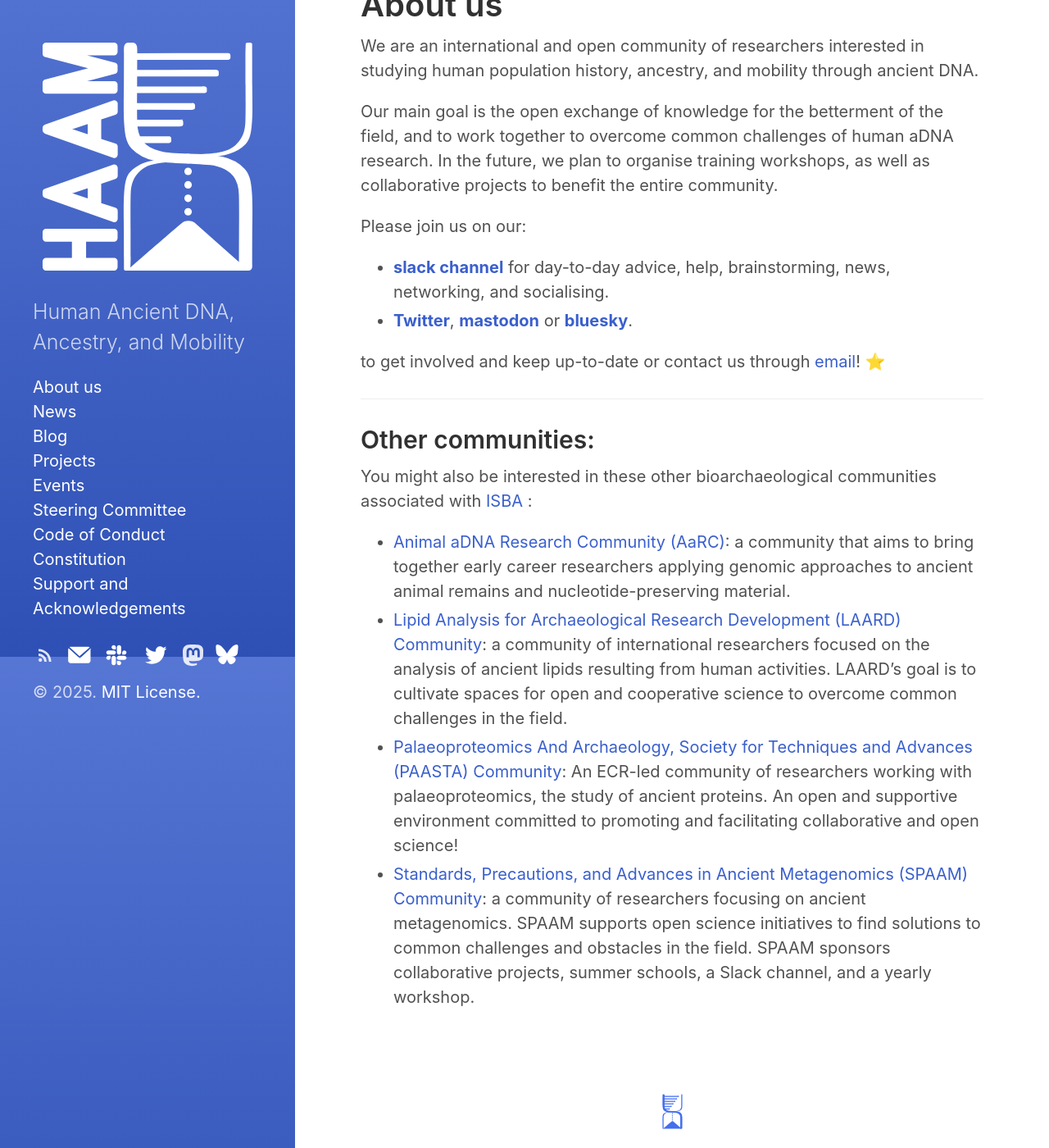
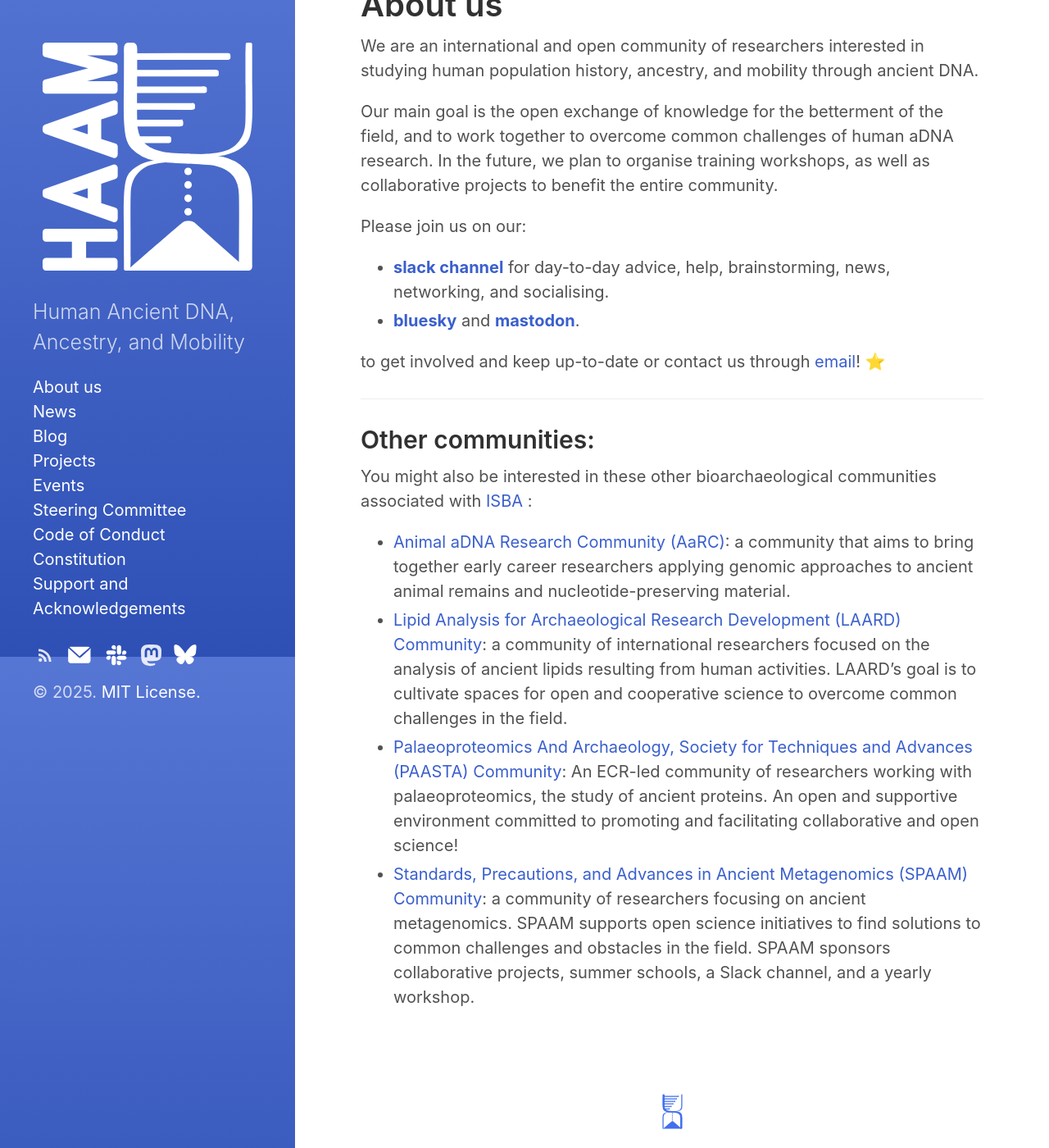
Before and after one commit to haam-community/haam-community.github.io, a Jekyll site: the page built from about.md, in a window 1280 px wide and 1400 px high, scrolled down 99 px. Shown: the whole window at 82% size. Built offline with Jekyll 4.4.1, drawn with Linux system fonts in a browser that asks for light colours.

Commit message:
Removed twitter from socials

```diff
--- a/_includes/custom-icon-links.html
+++ b/_includes/custom-icon-links.html
@@ -14,16 +14,6 @@
 	class="icon" title="Subscribe" aria-label="Subscribe"
 	href="https://join.slack.com/t/haam-community/shared_invite/zt-1xoeh4d42-ZzuAWVTyQpKoFmuezBTdMA">
 	{% include svg/slack.svg %}
-</a>
-
-<a
-  id="subscribe-link"
-  class="icon"
-  title="Twitter"
-  aria-label="Twitter"
-  href="https://twitter.com/haam_community"
->
-  {% include svg/twitter.svg %}
 </a>
 
 <a
--- a/about.md
+++ b/about.md
@@ -15,7 +15,7 @@ Please join us on our:
 for day-to-day advice, help, brainstorming, news, networking, and socialising.
 <!-- TODO: add a mailing list. - [**mailing list**](https://) for announcements, calls, and notices. -->
 <!-- - [**instagram**]() -->
-- [**Twitter**](http://twitter.com/haam_community), [**mastodon**](https://genomic.social/@haam_community) or [**bluesky**](https://bsky.app/profile/haam-community.bsky.social).
+- [**bluesky**](https://bsky.app/profile/haam-community.bsky.social) and [**mastodon**](https://genomic.social/@haam_community).
 
 to get involved and keep up-to-date or contact us through [email](mailto:haam.community2023@gmail.com)! ⭐️
 
```
